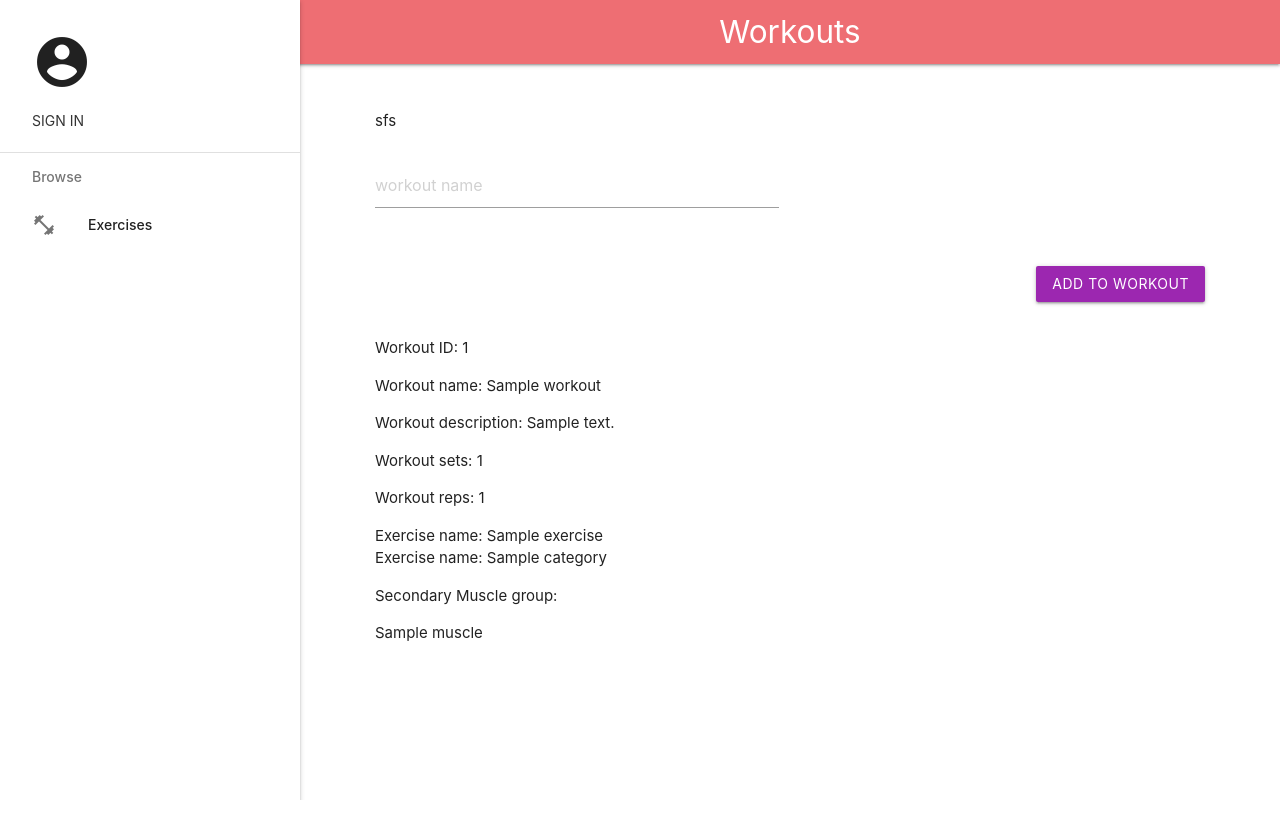
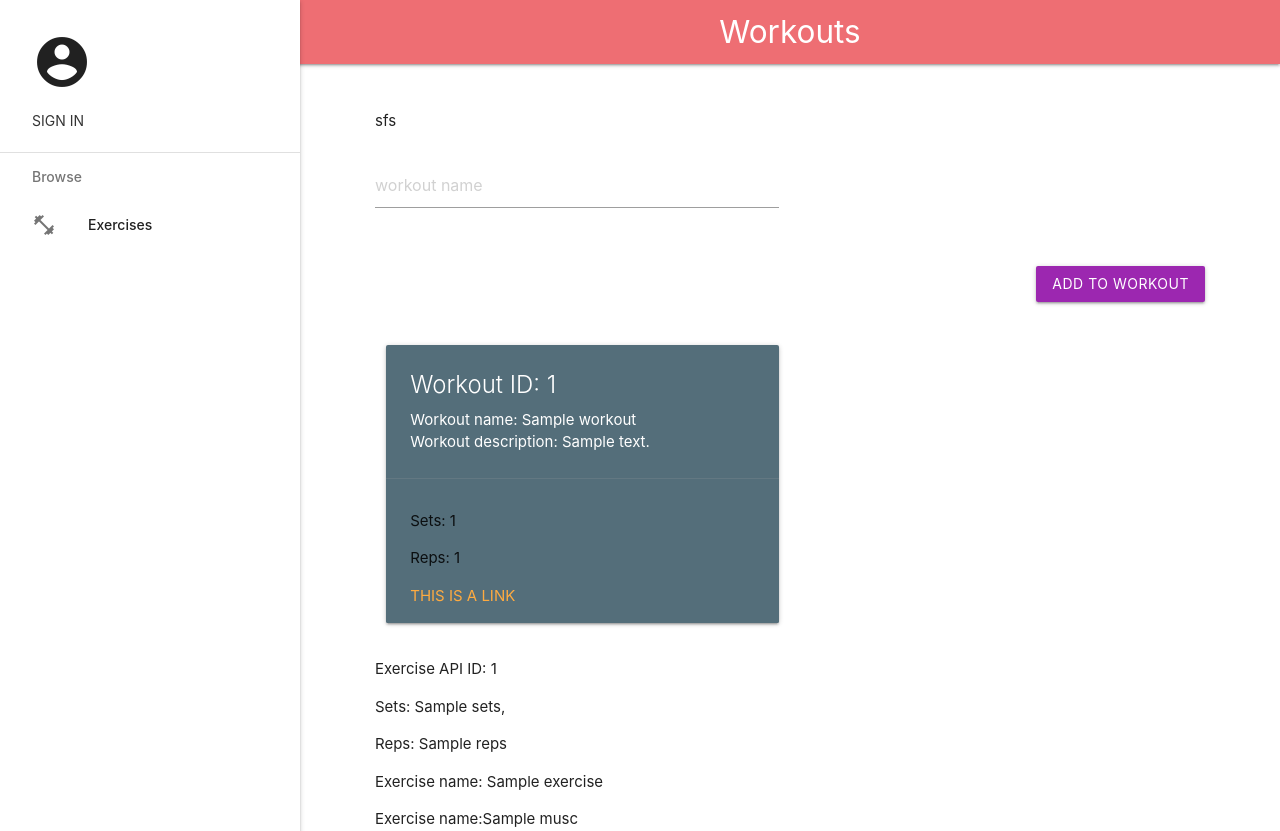
Before and after one commit to Tyrell-Lewis/Internal-Server-Error-1, a Flask app: template App/templates/workouts.html in a window 1280 px wide. Before the commit the page ends 800 px from the top, so only its background shows below. Run offline with Flask 3, Linux system fonts and the light colour scheme; tables that the repository leaves empty hold one stand-in row (values such as "Sample post"); the template is opened without the code that fills it: values that come from a table or form of the project are taken from there, most other values are stand-ins (such as "Sample title", 1, 10 or a date in 2020).

Commit message:
update to add model link between exercises, reps_sets and workouts.
Added controller function to create a workout and add an exercise to already existing workout.

```diff
--- a/App/controllers/exercise.py
+++ b/App/controllers/exercise.py
@@ -85,6 +85,8 @@ def get_all_exercises_api(limit, start_point):
 
                     n_exercise = exercise(exercise_api_id=exercise_api_id, name=name, description=clean_text, category_id=category_id)#, muscle_id=muscle_id, muscle_id_2=muscle_id_2)
 
+                    db.session.add(n_exercise)
+
                     for equipment_id in equipment_ids:
 
                         n_equipment = equipment.query.filter_by(equip_id=equipment_id).first()
--- a/App/models/__init__.py
+++ b/App/models/__init__.py
@@ -4,3 +4,4 @@ from .category import *
 from .muscle import *
 from .workout import *
 from .equipment import *
+from .workout_exercise import *
--- a/App/templates/workouts.html
+++ b/App/templates/workouts.html
@@ -26,33 +26,39 @@
   </form>
 
   {%for workout in workouts%}
-        <p>Workout ID: {{workout.work_id}} </p>
-        <p>Workout name: {{workout.name}} </p>
-        <p>Workout description: {{workout.description}} </p>
-        <p>Workout sets: {{workout.sets}} </p>
-        <p>Workout reps: {{workout.reps}} </p>
+  <div class="row">
+    <div class="col s12 m6">
+      <div class="card blue-grey darken-1">
+        <div class="card-content white-text">
+          <span class="card-title">Workout ID: {{workout.work_id}}</span>
+          <p><p>Workout name: {{workout.name}} </p>
+          <p>Workout description: {{workout.description}} </p></p>
 
-        {% if workout.exercise %}
-                  <ul>
-                      {% for equip in workout.exercise %}
-                          <li>Exercise name: {{ equip.name }}</li>
-                          <li>Exercise name: {{ equip.category.name }}</li>
+        </div>
+        <div class="card-action">
+          {% for test in workout.sets_reps %}
+            {% if test.exercise_id ==  workout.exercise_id%}
+              <p>Sets: {{ test.sets }}</p>
+              <p>Reps: {{ test.reps }}</p>
+            {% endif %}
+          {% endfor %}
+          <a href="#">This is a link</a>
+        </div>
+      </div>
+    </div>
+  </div>
+  {%endfor%}
 
-                          {% if equip.muscle_2 %}
-                            <p>Secondary Muscle group: </p>
-                              <ul>
-                                  {% for musc in equip.muscle_2 %}
-                                      <li>{{ musc.name }}</li>
-                                  {% endfor %}
-                              </ul>
-                          {%else%}
-                            <p>Secondary muscle group: Not listed!</p>
-                          {% endif %}
-                                  {% endfor %}
-                              </ul>
-                          {%else%}
-                            <p>Not working</p>
-                          {% endif %}
+  {%for workout_exercise_entry in test%}
+    <p>Exercise API ID: {{workout_exercise_entry.exercise_id}}</p>
+    <p>Sets: {{workout_exercise_entry.sets}},</p>
+    <p>Reps: {{workout_exercise_entry.reps}}</p>
+    <p>Exercise name: {{workout_exercise_entry.exercise.name}} </p> <!--This is wrong way to display info-->
+
+    {% for musc in workout_exercise_entry.exercise %} <!--This is the correct way to display the info, you have to iterate over the list of referenced objects.-->
+                          <p>Exercise name:{{musc.name }}</p>
+                      {% endfor %}
+
   {%endfor%}
 
 {% endblock %}
--- a/App/views/exercise.py
+++ b/App/views/exercise.py
@@ -21,7 +21,7 @@ def get_exercise_page():
     muscles = get_all_muscles_api()
     equipment = get_all_equipment_api()
 
-    exercises = get_all_exercises_api(limit,start_point)
+    exercises = get_all_exercises_api(limit,start_point) #THIS SHOULD LOAD ON STARTUP, OR FIND A WAY TO POPULATE MODEL ON STARTUP
 
     #exercises = get_all_exercises()
 
```
Also changed, not shown: App/controllers/workout.py (+77 -16 lines), App/models/workout.py (+16 -13 lines), App/models/workout_exercise.py (added, +30 -0 lines), App/views/workout.py (+6 -4 lines).
